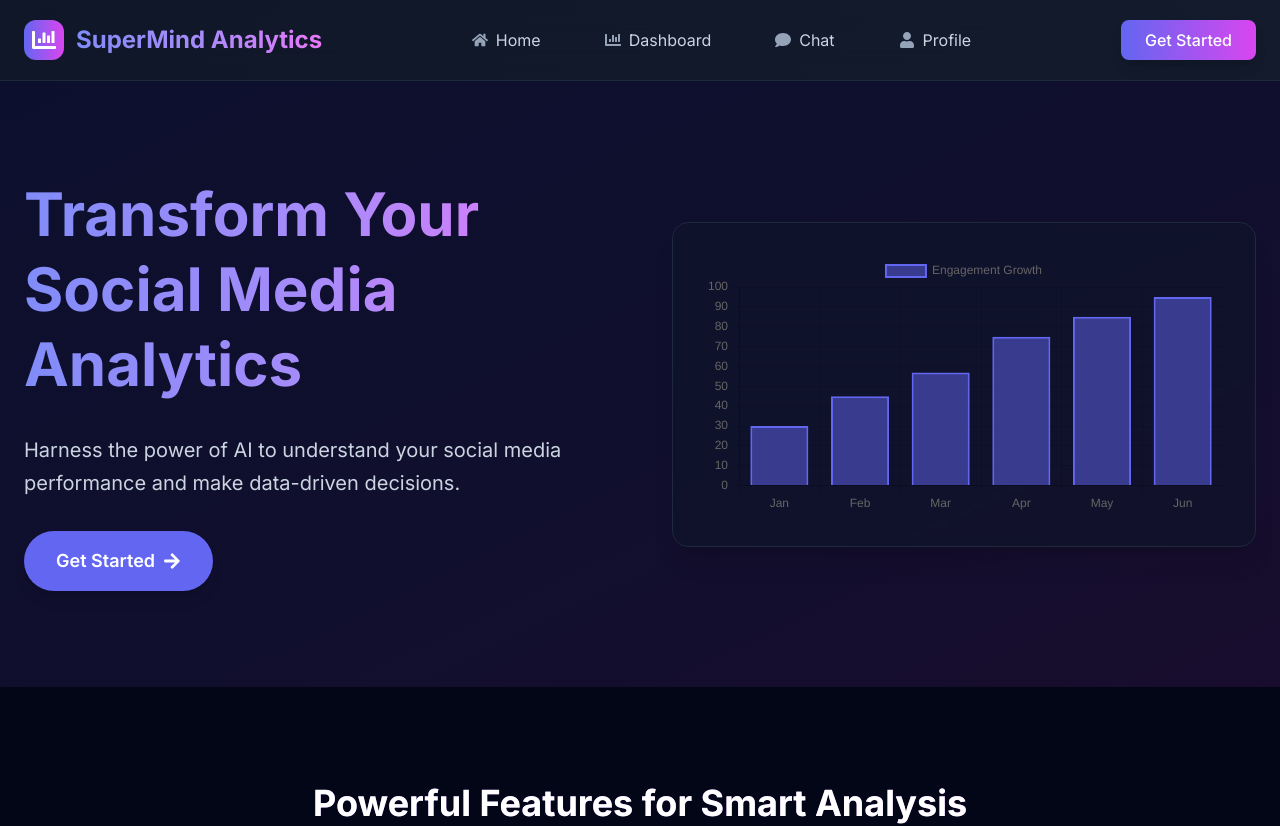
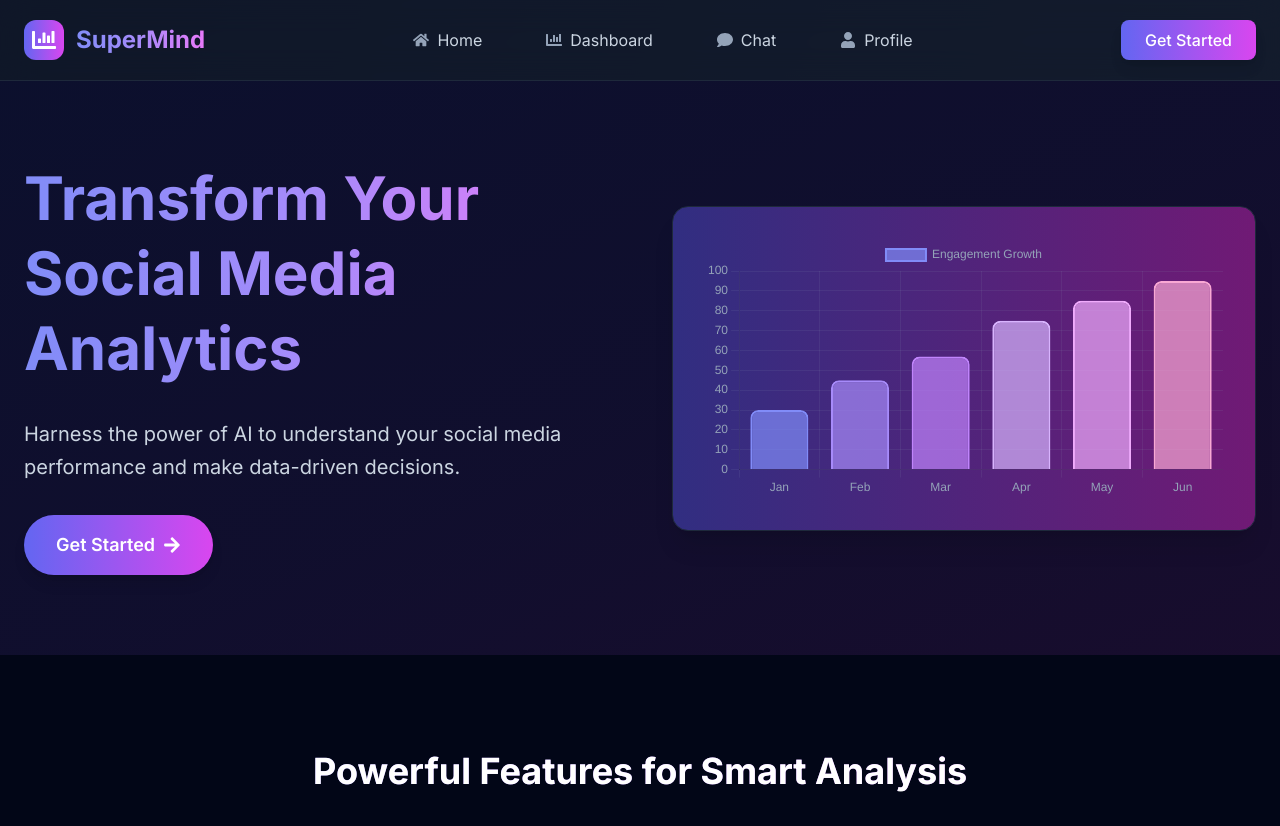
Before and after one commit to Prayag2003/ethereum-bots-supermind-hackathon, a React (Vite) app in the folder frontend/: page / in a window 1280 px wide. Shown: the top 826 px of the page. Built offline with nearby package versions, Linux system fonts and the light colour scheme.

Commit message:
fix: improve UX, update icons and titles

```diff
--- a/frontend/index.html
+++ b/frontend/index.html
@@ -4,9 +4,9 @@
 <head>
   <meta charset="UTF-8" />
   <link href="https://fonts.googleapis.com/css2?family=Inter:wght@400;500;600;700&display=swap" rel="stylesheet">
-  <link rel="icon" type="image/svg+xml" href="/vite.svg" />
+  <link rel="icon" type="image/svg+xml" href="/logo.png" />
   <meta name="viewport" content="width=device-width, initial-scale=1.0" />
-  <title>Vite + React</title>
+  <title>SuperMind</title>
 </head>
 
 <body>
--- a/frontend/src/components/Navbar.jsx
+++ b/frontend/src/components/Navbar.jsx
@@ -13,7 +13,7 @@ export default function Navbar() {
 						<FaChartBar className='text-white' />
 					</div>
 					<span className='bg-gradient-to-r from-indigo-400 via-violet-400 to-fuchsia-400 text-transparent bg-clip-text'>
-						SuperMind Analytics
+						SuperMind
 					</span>
 				</Link>
 
--- a/frontend/src/pages/LandingPage.jsx
+++ b/frontend/src/pages/LandingPage.jsx
@@ -1,3 +1,4 @@
+import React from "react";
 import { Link } from "react-router-dom";
 import {
 	FaChartLine,
@@ -15,11 +16,55 @@ export default function LandingPage() {
 			{
 				label: "Engagement Growth",
 				data: [30, 45, 57, 75, 85, 95],
-				backgroundColor: "rgba(99, 102, 241, 0.5)",
-				borderColor: "rgb(99, 102, 241)",
+				backgroundColor: [
+					"rgba(129, 140, 248, 0.7)",
+					"rgba(167, 139, 250, 0.7)",
+					"rgba(192, 132, 252, 0.7)",
+					"rgba(216, 180, 254, 0.7)",
+					"rgba(240, 171, 252, 0.7)",
+					"rgba(249, 168, 212, 0.7)",
+				],
+				borderColor: [
+					"rgb(129, 140, 248)",
+					"rgb(167, 139, 250)",
+					"rgb(192, 132, 252)",
+					"rgb(216, 180, 254)",
+					"rgb(240, 171, 252)",
+					"rgb(249, 168, 212)",
+				],
 				borderWidth: 2,
+				borderRadius: 8,
 			},
 		],
+	};
+
+	const chartOptions = {
+		scales: {
+			y: {
+				beginAtZero: true,
+				grid: {
+					color: "rgba(148, 163, 184, 0.1)",
+				},
+				ticks: {
+					color: "rgb(148, 163, 184)",
+				},
+			},
+			x: {
+				grid: {
+					color: "rgba(148, 163, 184, 0.1)",
+				},
+				ticks: {
+					color: "rgb(148, 163, 184)",
+				},
+			},
+		},
+		plugins: {
+			legend: {
+				labels: {
+					color: "rgb(148, 163, 184)",
+				},
+			},
+		},
 	};
 
 	const features = [
@@ -53,8 +98,10 @@ export default function LandingPage() {
 
 	return (
 		<div className='min-h-screen bg-slate-950'>
-			{/* Hero Section */}
-			<section className='relative py-24 px-6 overflow-hidden'>
+			{/* Modern Navbar */}
+
+			{/* Hero Section - adjusted padding for fixed navbar */}
+			<section className='relative pt-20 pb-20 px-6 overflow-hidden'>
 				<div className='absolute inset-0 bg-gradient-to-br from-indigo-500/10 via-violet-500/10 to-fuchsia-500/10' />
 				<div className='max-w-7xl mx-auto relative'>
 					<div className='grid grid-cols-1 lg:grid-cols-2 gap-16 items-center'>
@@ -75,16 +122,19 @@ export default function LandingPage() {
 							</p>
 							<Link
 								to='/chat'
-								className='inline-flex items-center gap-2 bg-indigo-500 hover:bg-indigo-600 px-8 py-4 rounded-full text-lg font-semibold text-white transition-all duration-300 shadow-lg hover:shadow-indigo-500/25'
+								className='inline-flex items-center gap-2 bg-gradient-to-r from-indigo-500 to-fuchsia-500 hover:from-indigo-600 hover:to-fuchsia-600 px-8 py-4 rounded-full text-lg font-semibold text-white transition-all duration-300 shadow-lg hover:shadow-indigo-500/25'
 							>
 								Get Started{" "}
 								<FaArrowRight className='transition-transform group-hover:translate-x-1' />
 							</Link>
 						</div>
-						<div className='bg-slate-900/50 backdrop-blur-sm p-8 rounded-2xl shadow-xl border border-slate-800'>
+						<div className='bg-gradient-to-r from-indigo-900 to-fuchsia-900 bg-slate-800/50 backdrop-blur-sm p-8 rounded-2xl shadow-xl border border-slate-800'>
 							<Bar
 								data={
 									demoChartData
+								}
+								options={
+									chartOptions
 								}
 							/>
 						</div>
@@ -92,6 +142,7 @@ export default function LandingPage() {
 				</div>
 			</section>
 
+			{/* Rest of the sections remain the same */}
 			{/* Features Section */}
 			<section className='py-24 px-6 relative'>
 				<div className='max-w-7xl mx-auto'>
@@ -106,9 +157,9 @@ export default function LandingPage() {
 									key={
 										index
 									}
-									className='group bg-slate-900/50 backdrop-blur-sm p-8 rounded-2xl shadow-xl border border-slate-800 hover:border-slate-700 transition-all duration-300 hover:transform hover:-translate-y-1'
+									className='group bg-slate-900/50 backdrop-blur-sm p-8 rounded-2xl shadow-xl border border-slate-800 transition-all duration-300 transform hover:-translate-y-2 hover:shadow-2xl hover:bg-slate-800 hover:border-slate-200'
 								>
-									<div className='mb-6'>
+									<div className='mb-6 transition-transform duration-300 group-hover:scale-110'>
 										{
 											feature.icon
 										}
```
Also changed, not shown: frontend/public/logo.png (added).
